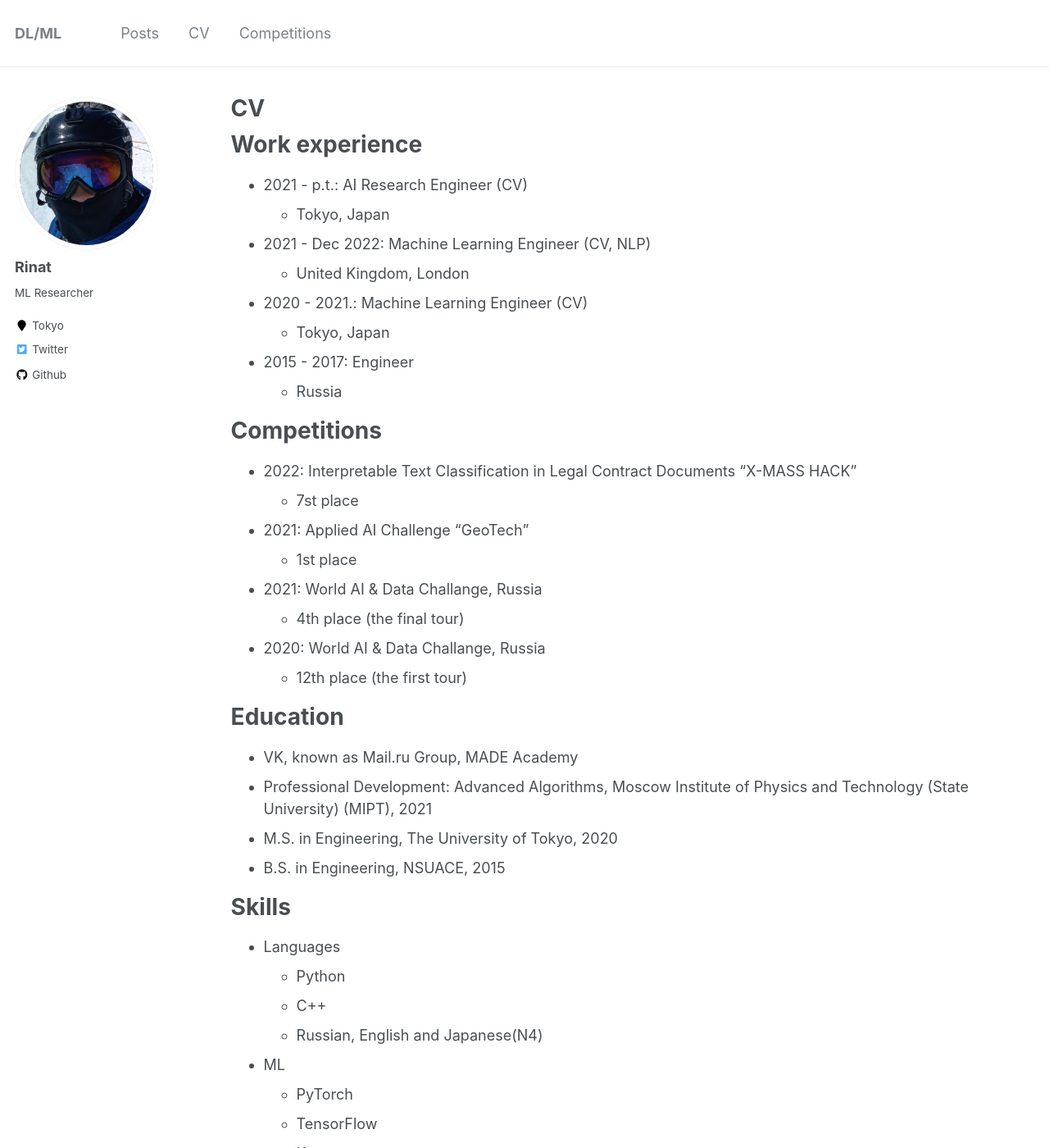
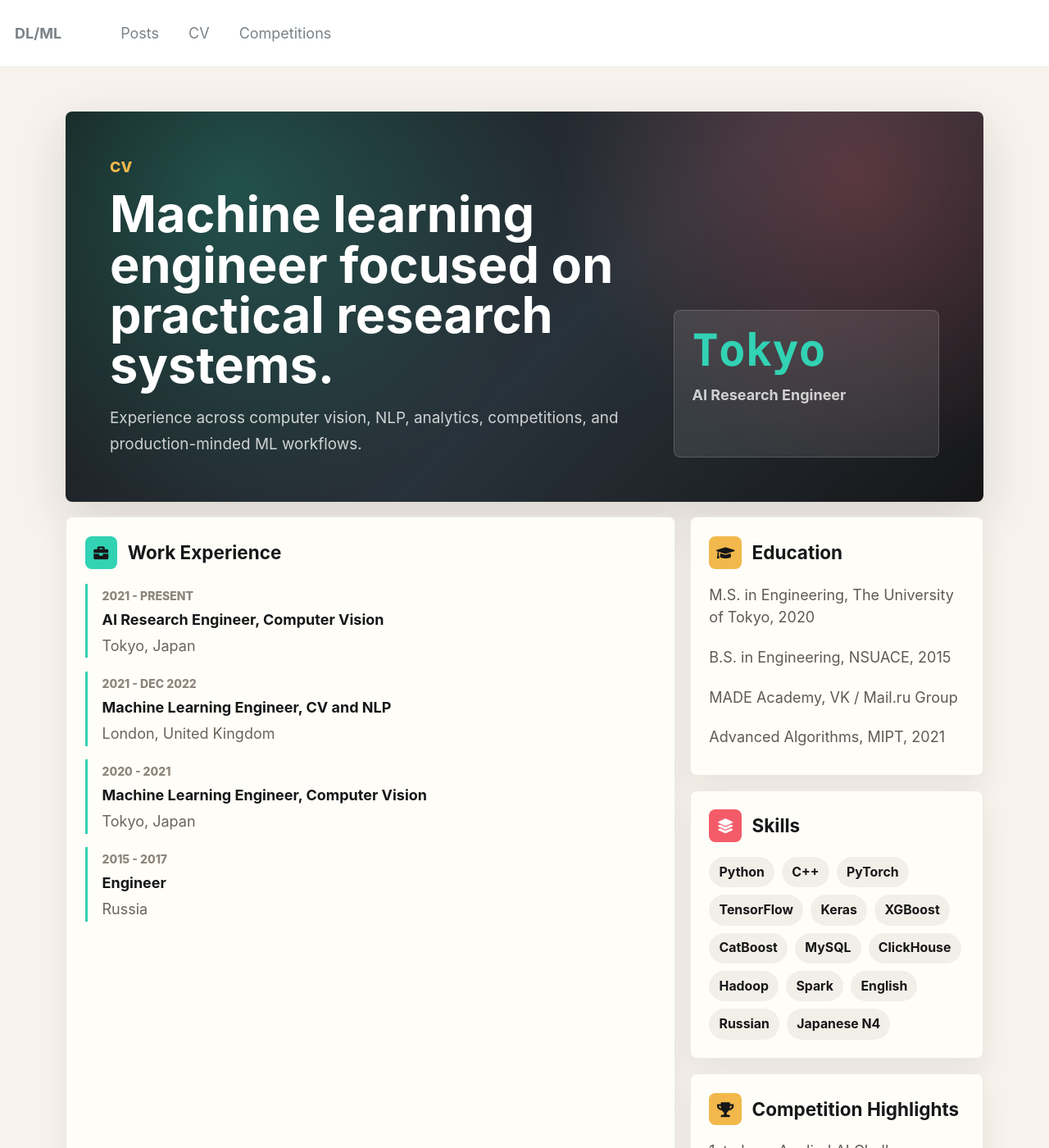
Before and after one commit to Xrenya/xrenya.github.io, a Jekyll site: the page built from _pages/cv.md, in a window 1280 px wide and 1400 px high. Shown: the whole window at 82% size. Built offline with Jekyll 4.4.1, drawn with Linux system fonts in a browser that asks for light colours; some of the changed text lies outside the part shown.

Commit message:
update layout for pages

```diff
--- a/_pages/cv.md
+++ b/_pages/cv.md
@@ -1,66 +1,109 @@
 ---
-layout: archive
+layout: default
 title: "CV"
 permalink: /cv/
-author_profile: true
+author_profile: false
 redirect_from:
   - /resume
 ---
 
-{% include base_path %}
+<main class="ml-page ml-page--cv" aria-label="CV">
+  <section class="ml-page-hero">
+    <div>
+      <p class="ml-kicker">CV</p>
+      <h1>Machine learning engineer focused on practical research systems.</h1>
+      <p>Experience across computer vision, NLP, analytics, competitions, and production-minded ML workflows.</p>
+    </div>
+    <div class="ml-page-hero__meta" aria-label="Profile summary">
+      <strong>Tokyo</strong>
+      <span>AI Research Engineer</span>
+    </div>
+  </section>
 
-Work experience
-======
-* 2021 - p.t.: AI Research Engineer (CV)
-  * Tokyo, Japan
-* 2021 - Dec 2022: Machine Learning Engineer (CV, NLP)
-  * United Kingdom, London
-* 2020 - 2021.: Machine Learning Engineer (CV)
-  * Tokyo, Japan
-* 2015 - 2017: Engineer
-  * Russia
+  <section class="ml-cv-grid">
+    <article class="ml-panel ml-panel--wide">
+      <div class="ml-panel__header">
+        <i class="fas fa-briefcase" aria-hidden="true"></i>
+        <h2>Work Experience</h2>
+      </div>
+      <div class="ml-timeline">
+        <div class="ml-timeline__item">
+          <time>2021 - Present</time>
+          <h3>AI Research Engineer, Computer Vision</h3>
+          <p>Tokyo, Japan</p>
+        </div>
+        <div class="ml-timeline__item">
+          <time>2021 - Dec 2022</time>
+          <h3>Machine Learning Engineer, CV and NLP</h3>
+          <p>London, United Kingdom</p>
+        </div>
+        <div class="ml-timeline__item">
+          <time>2020 - 2021</time>
+          <h3>Machine Learning Engineer, Computer Vision</h3>
+          <p>Tokyo, Japan</p>
+        </div>
+        <div class="ml-timeline__item">
+          <time>2015 - 2017</time>
+          <h3>Engineer</h3>
+          <p>Russia</p>
+        </div>
+      </div>
+    </article>
 
-Competitions
-======
-* 2022: Interpretable Text Classification in Legal Contract Documents "X-MASS HACK"
-  * 7st place
-* 2021: Applied AI Challenge "GeoTech"
-  * 1st place
-* 2021: World AI & Data Challange, Russia
-  * 4th place (the final tour)
-* 2020: World AI & Data Challange, Russia
-  * 12th place (the first tour)
+    <article class="ml-panel">
+      <div class="ml-panel__header">
+        <i class="fas fa-graduation-cap" aria-hidden="true"></i>
+        <h2>Education</h2>
+      </div>
+      <ul class="ml-clean-list">
+        <li>M.S. in Engineering, The University of Tokyo, 2020</li>
+        <li>B.S. in Engineering, NSUACE, 2015</li>
+        <li>MADE Academy, VK / Mail.ru Group</li>
+        <li>Advanced Algorithms, MIPT, 2021</li>
+      </ul>
+    </article>
 
+    <article class="ml-panel">
+      <div class="ml-panel__header">
+        <i class="fas fa-layer-group" aria-hidden="true"></i>
+        <h2>Skills</h2>
+      </div>
+      <div class="ml-chip-cloud">
+        <span>Python</span>
+        <span>C++</span>
+        <span>PyTorch</span>
+        <span>TensorFlow</span>
+        <span>Keras</span>
+        <span>XGBoost</span>
+        <span>CatBoost</span>
+        <span>MySQL</span>
+        <span>ClickHouse</span>
+        <span>Hadoop</span>
+        <span>Spark</span>
+        <span>English</span>
+        <span>Russian</span>
+        <span>Japanese N4</span>
+      </div>
+    </article>
 
-Education
-======
-* VK, known as Mail.ru Group, MADE Academy
-* Professional Development: Advanced Algorithms, Moscow Institute of Physics and Technology (State University) (MIPT), 2021
-* M.S. in Engineering, The University of Tokyo, 2020
-* B.S. in Engineering, NSUACE, 2015
+    <article class="ml-panel">
+      <div class="ml-panel__header">
+        <i class="fas fa-trophy" aria-hidden="true"></i>
+        <h2>Competition Highlights</h2>
+      </div>
+      <ul class="ml-clean-list">
+        <li>1st place, Applied AI Challenge "GeoTech", 2021</li>
+        <li>4th place finalist, World AI &amp; Data Challenge, Russia, 2021</li>
+        <li>7th place, X-MASS HACK legal contract classification, 2022</li>
+      </ul>
+    </article>
 
-Skills
-======
-* Languages
-  * Python
-  * C++
-  * Russian, English and Japanese(N4)
-* ML
-  * PyTorch
-  * TensorFlow
-  * Keras
-  * XGBoost, CatBoost, etc.
-* Big Data
-  * MySQL
-  * ClickHouse
-  * Hadoop
-  * Spark
-
-Publications
-======
-* "Optimizing a Steel Structure for High Reliability and Construction Failure Rate Minimization", NSUACE, May 2014.
-
-
-Service and leadership
-======
-* Currently signed in to 6 different slack teams
+    <article class="ml-panel">
+      <div class="ml-panel__header">
+        <i class="fas fa-file-alt" aria-hidden="true"></i>
+        <h2>Publication</h2>
+      </div>
+      <p>"Optimizing a Steel Structure for High Reliability and Construction Failure Rate Minimization", NSUACE, May 2014.</p>
+    </article>
+  </section>
+</main>
--- /dev/null
+++ b/_sass/_modern-pages.scss
@@ -0,0 +1,399 @@
+/* ==========================================================================
+   Modern inner pages
+   ========================================================================== */
+
+.ml-page {
+  min-height: 100vh;
+  padding: 3rem 0 5rem;
+  background: #f7f3ec;
+  color: #171719;
+  font-family: $sans-serif;
+}
+
+.ml-page *,
+.ml-page *::before,
+.ml-page *::after {
+  box-sizing: border-box;
+}
+
+.ml-page-hero,
+.ml-index-grid,
+.ml-cv-grid,
+.ml-results-grid {
+  width: calc(100% - 2rem);
+  max-width: 1120px;
+  margin: 0 auto;
+}
+
+.ml-page-hero {
+  display: grid;
+  grid-template-columns: minmax(0, 1fr) minmax(12rem, 18rem);
+  gap: 2rem;
+  align-items: end;
+  padding: 3rem;
+  border-radius: 8px;
+  color: #fff;
+  background:
+    radial-gradient(circle at 18% 20%, rgba(50, 210, 180, 0.28), transparent 22rem),
+    radial-gradient(circle at 86% 16%, rgba(244, 91, 105, 0.26), transparent 20rem),
+    linear-gradient(135deg, #161618, #28323a 55%, #161618);
+  box-shadow: 0 20px 60px rgba(25, 21, 18, 0.14);
+}
+
+.ml-page-hero h1 {
+  max-width: 14ch;
+  margin: 0;
+  color: #fff;
+  font-family: $sans-serif;
+  font-size: 3.4rem;
+  line-height: 1;
+  letter-spacing: 0;
+}
+
+.ml-page--posts .ml-page-hero h1,
+.ml-page--cv .ml-page-hero h1 {
+  max-width: 17ch;
+}
+
+.ml-page-hero p:last-child {
+  max-width: 42rem;
+  margin: 1rem 0 0;
+  color: rgba(255, 255, 255, 0.78);
+  font-size: 1.05rem;
+  line-height: 1.7;
+}
+
+.ml-page-hero__meta {
+  min-height: 10rem;
+  padding: 1.2rem;
+  border: 1px solid rgba(255, 255, 255, 0.16);
+  border-radius: 8px;
+  background: rgba(255, 255, 255, 0.1);
+  backdrop-filter: blur(14px);
+}
+
+.ml-page-hero__meta strong,
+.ml-page-hero__meta span {
+  display: block;
+}
+
+.ml-page-hero__meta strong {
+  color: #32d2b4;
+  font-family: $monospace;
+  font-size: 3rem;
+  line-height: 1;
+}
+
+.ml-page-hero__meta span {
+  margin-top: 0.7rem;
+  color: rgba(255, 255, 255, 0.76);
+  font-weight: 750;
+}
+
+.ml-index-grid,
+.ml-results-grid {
+  display: grid;
+  gap: 1rem;
+  margin-top: 1rem;
+}
+
+.ml-index-grid {
+  grid-template-columns: repeat(3, minmax(0, 1fr));
+}
+
+.ml-index-card,
+.ml-panel,
+.ml-result-card,
+.ml-competition-note {
+  min-width: 0;
+  border: 1px solid rgba(22, 22, 22, 0.08);
+  border-radius: 8px;
+  background: #fffdf8;
+  box-shadow: 0 16px 34px rgba(24, 20, 18, 0.07);
+}
+
+.ml-index-card {
+  display: flex;
+  flex-direction: column;
+  min-height: 16rem;
+  padding: 1.25rem;
+}
+
+.ml-index-card__top {
+  display: flex;
+  align-items: center;
+  justify-content: space-between;
+  gap: 0.8rem;
+}
+
+.ml-index-card time,
+.ml-index-card__top span,
+.ml-result-card time,
+.ml-timeline time {
+  color: #8d857b;
+  font-size: 0.78rem;
+  font-weight: 800;
+  text-transform: uppercase;
+}
+
+.ml-index-card__top span {
+  overflow: hidden;
+  max-width: 9rem;
+  padding: 0.28rem 0.5rem;
+  border-radius: 999px;
+  color: #171719;
+  background: #f2b84b;
+  text-overflow: ellipsis;
+  white-space: nowrap;
+}
+
+.ml-index-card h2,
+.ml-panel h2,
+.ml-result-card h2,
+.ml-competition-note h2 {
+  margin: 0;
+  color: #171719;
+  font-family: $sans-serif;
+  line-height: 1.15;
+  letter-spacing: 0;
+}
+
+.ml-index-card h2 {
+  margin-top: 1rem;
+  font-size: 1.35rem;
+}
+
+.ml-index-card h2 a {
+  color: inherit;
+  text-decoration: none;
+}
+
+.ml-index-card h2 a:hover {
+  color: #bf394c;
+}
+
+.ml-index-card p,
+.ml-panel p,
+.ml-result-card p {
+  color: #69645d;
+  line-height: 1.65;
+}
+
+.ml-index-card p {
+  margin: 0.75rem 0 1rem;
+}
+
+.ml-card-link {
+  margin-top: auto;
+  color: #bf394c;
+  font-weight: 800;
+  text-decoration: none;
+}
+
+.ml-card-link:hover {
+  color: #171719;
+  text-decoration: none;
+}
+
+.ml-cv-grid {
+  display: grid;
+  grid-template-columns: minmax(0, 1.35fr) minmax(18rem, 0.65fr);
+  gap: 1rem;
+  margin-top: 1rem;
+}
+
+.ml-panel {
+  padding: 1.25rem;
+}
+
+.ml-panel--wide {
+  grid-row: span 3;
+}
+
+.ml-panel__header {
+  display: flex;
+  align-items: center;
+  gap: 0.7rem;
+  margin-bottom: 1rem;
+}
+
+.ml-panel__header i {
+  display: inline-flex;
+  align-items: center;
+  justify-content: center;
+  flex: 0 0 auto;
+  width: 2.2rem;
+  height: 2.2rem;
+  border-radius: 8px;
+  color: #171719;
+  background: #32d2b4;
+}
+
+.ml-panel:nth-child(2) .ml-panel__header i,
+.ml-panel:nth-child(4) .ml-panel__header i {
+  background: #f2b84b;
+}
+
+.ml-panel:nth-child(3) .ml-panel__header i,
+.ml-panel:nth-child(5) .ml-panel__header i {
+  color: #fff;
+  background: #f45b69;
+}
+
+.ml-timeline {
+  display: grid;
+  gap: 0.9rem;
+}
+
+.ml-timeline__item {
+  padding-left: 1rem;
+  border-left: 3px solid #32d2b4;
+}
+
+.ml-timeline__item h3 {
+  margin: 0.35rem 0 0;
+  color: #171719;
+  font-family: $sans-serif;
+}
+
+.ml-timeline__item p {
+  margin: 0.35rem 0 0;
+}
+
+.ml-clean-list {
+  display: grid;
+  gap: 0.65rem;
+  margin: 0;
+  padding: 0;
+  list-style: none;
+}
+
+.ml-clean-list li {
+  color: #5f5a53;
+  line-height: 1.55;
+}
+
+.ml-chip-cloud {
+  display: flex;
+  flex-wrap: wrap;
+  gap: 0.5rem;
+}
+
+.ml-chip-cloud span {
+  display: inline-flex;
+  align-items: center;
+  min-height: 2rem;
+  padding: 0.38rem 0.68rem;
+  border-radius: 999px;
+  color: #171719;
+  background: #f2efe8;
+  font-size: 0.88rem;
+  font-weight: 750;
+}
+
+.ml-results-grid {
+  grid-template-columns: repeat(2, minmax(0, 1fr));
+}
+
+.ml-result-card {
+  display: grid;
+  grid-template-columns: 5.2rem minmax(0, 1fr);
+  gap: 1rem;
+  padding: 1.25rem;
+}
+
+.ml-result-card__rank {
+  display: flex;
+  align-items: center;
+  justify-content: center;
+  width: 4.6rem;
+  height: 4.6rem;
+  border-radius: 8px;
+  color: #fff;
+  background: #f45b69;
+  font-family: $monospace;
+  font-size: 1.5rem;
+  font-weight: 900;
+}
+
+.ml-result-card--gold .ml-result-card__rank {
+  color: #171719;
+  background: #f2b84b;
+}
+
+.ml-result-card h2 {
+  margin-top: 0.3rem;
+  font-size: 1.25rem;
+}
+
+.ml-result-card p {
+  margin: 0.6rem 0 0;
+}
+
+.ml-competition-note {
+  width: calc(100% - 2rem);
+  max-width: 1120px;
+  margin: 0 auto;
+  padding: 1.25rem;
+}
+
+.ml-competition-note h2 {
+  margin-bottom: 1rem;
+  font-size: 1.5rem;
+}
+
+@media (max-width: 980px) {
+  .ml-page-hero,
+  .ml-cv-grid {
+    grid-template-columns: 1fr;
+  }
+
+  .ml-page-hero h1 {
+    max-width: 16ch;
+    font-size: 2.75rem;
+  }
+
+  .ml-page-hero__meta {
+    min-height: auto;
+  }
+
+  .ml-index-grid,
+  .ml-results-grid {
+    grid-template-columns: repeat(2, minmax(0, 1fr));
+  }
+
+  .ml-panel--wide {
+    grid-row: auto;
+  }
+}
+
+@media (max-width: 680px) {
+  .ml-page {
+    padding-top: 1.5rem;
+  }
+
+  .ml-page-hero,
+  .ml-index-grid,
+  .ml-cv-grid,
+  .ml-results-grid,
+  .ml-competition-note {
+    width: calc(100% - 1.2rem);
+  }
+
+  .ml-page-hero {
+    padding: 1.2rem;
+  }
+
+  .ml-page-hero h1 {
+    font-size: 2.2rem;
+  }
+
+  .ml-index-grid,
+  .ml-results-grid {
+    grid-template-columns: 1fr;
+  }
+
+  .ml-result-card {
+    grid-template-columns: 1fr;
+  }
+}
--- a/assets/css/main.scss
+++ b/assets/css/main.scss
@@ -34,6 +34,7 @@
 @import "archive";
 @import "sidebar";
 @import "home";
+@import "modern-pages";
 
 @import "vendor/font-awesome/fontawesome";
 @import "vendor/font-awesome/solid";
```
Also changed, not shown: _pages/competitions.md (+68 -10 lines), _pages/year-archive.html (+33 -12 lines).
